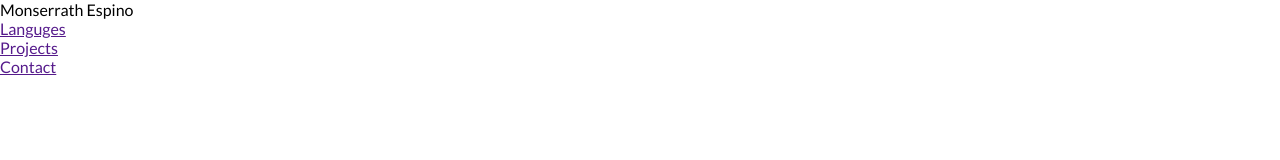
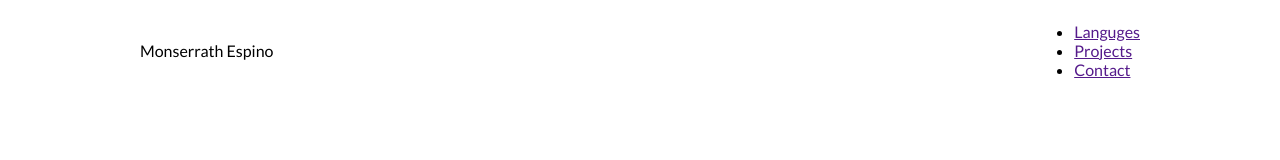
Before and after one commit to monse-espino/e-portfolio-web, a plain HTML site: page index.html in a window 1280 px wide. Drawn offline with Linux system fonts and the light colour scheme.

Commit message:
created nav style css

```diff
--- a/style.css
+++ b/style.css
@@ -1,5 +1,4 @@
 @import url('https://fonts.googleapis.com/css2?family=Lato:wght@400;700&family=Roboto:wght@300;400;500;700&display=swap');
-
 * {
     font-family: 'Lato', sans-serif;
     padding: 0;
@@ -17,3 +16,15 @@ p {
     line-height: 1.5;
     font-size: 16px;
 }
+
+/*NAVIGATION BAR */
+
+nav {
+    height: 100px;
+    width: 100%;
+    max-width: 1000px;
+    margin: 0 auto;
+    display: flex;
+    justify-content: space-between;
+    align-items: center;
+}
```
